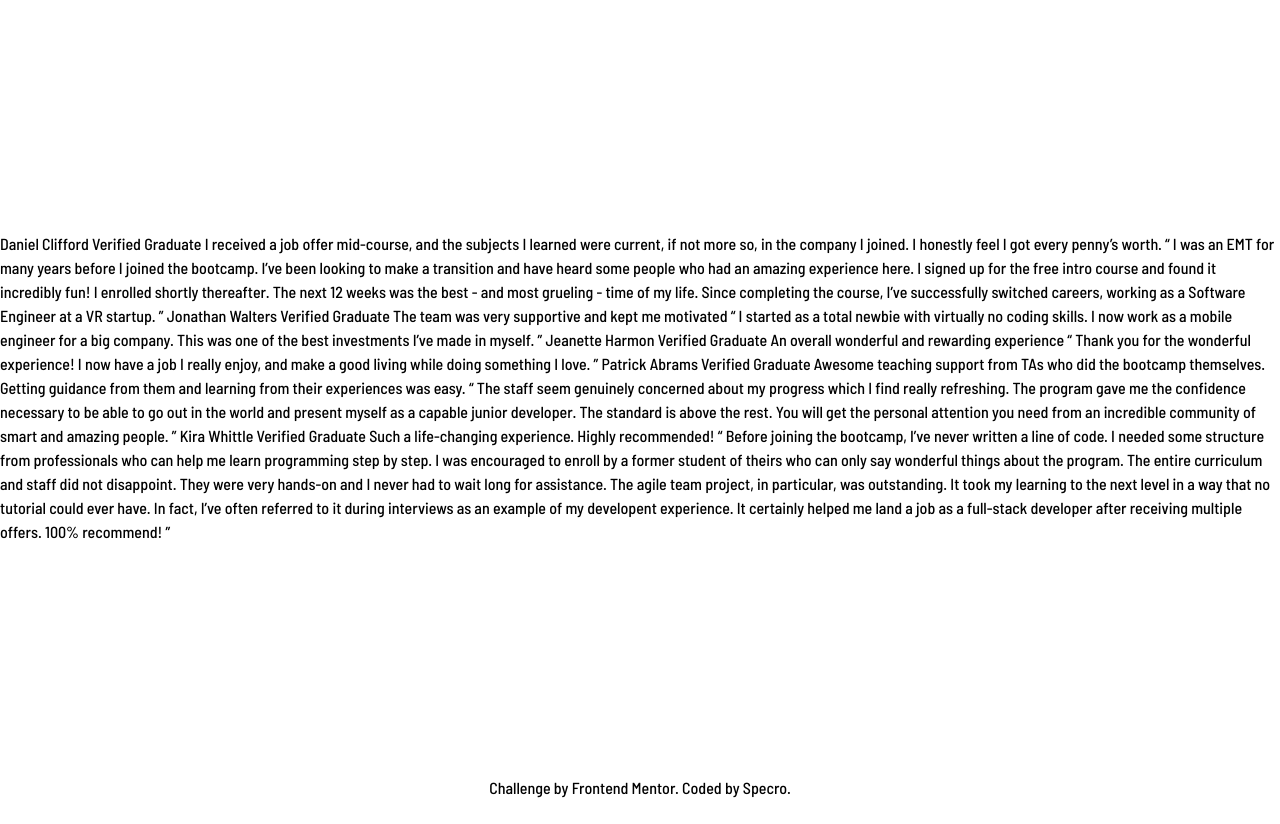
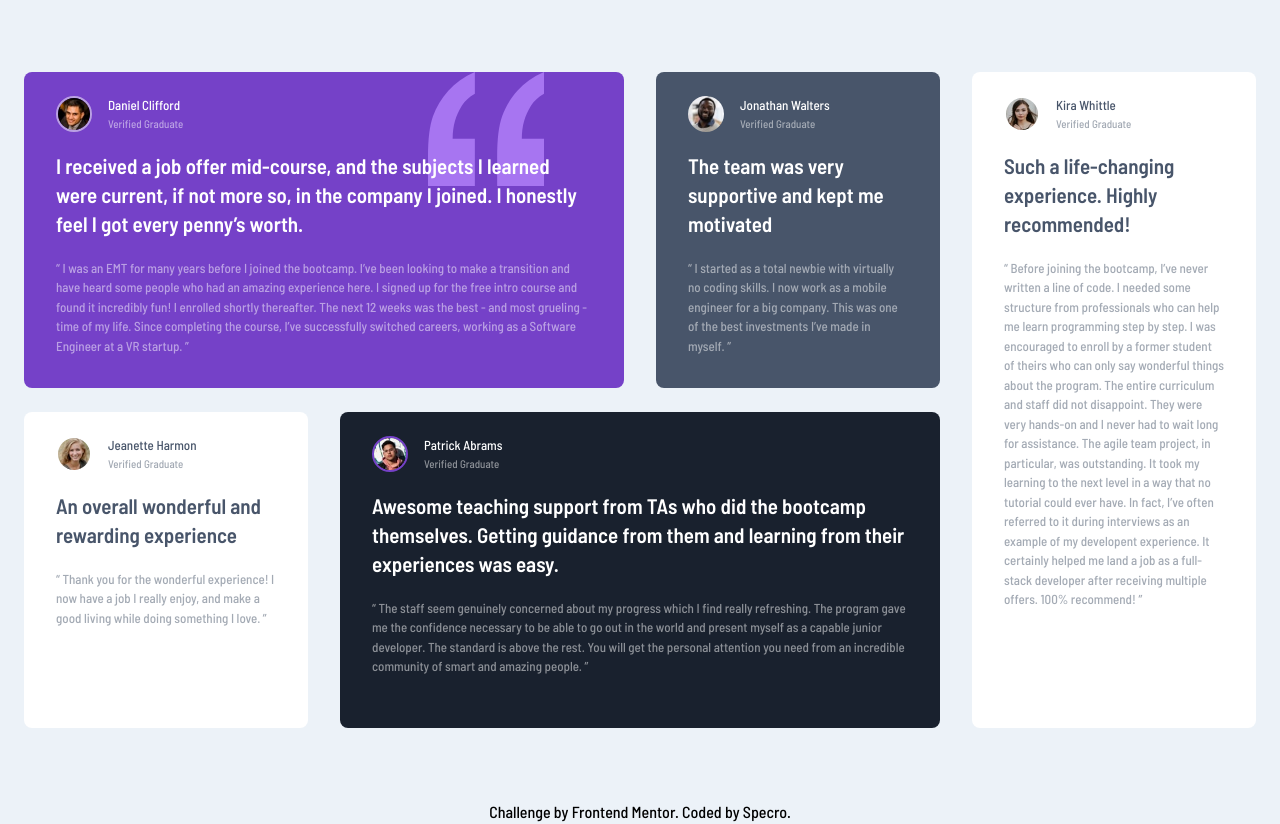
Before and after one commit to Specro/testimonials-grid-section, a website built with Vite: page index.html in a window 1280 px wide. Before the commit the page ends 800 px from the top, so only its background shows below. Built offline with nearby package versions, Linux system fonts and the light colour scheme.

Commit message:
Add component

```diff
--- a/index.html
+++ b/index.html
@@ -12,60 +12,85 @@
 
   <title>Frontend Mentor | [Challenge Name Here]</title>
 </head>
-<body class="flex flex-col h-full">
+<body class="flex flex-col h-full bg-light-grayish-blue">
   <main class="container mx-auto flex flex-grow items-center justify-center">
+    <div class="mx-6 my-18 grid grid-cols-1 lg:grid-cols-4 lg:grid-rows-2 gap-y-6 gap-x-8">
+      <div class="bg-moderate-violet rounded-lg pt-6 pb-8 px-8 bg-no-repeat bg-right-6 lg:bg-right-20 bg-quotation lg:col-span-2" style="background-image: url(./images/bg-pattern-quotation.svg)">
+        <div class="flex gap-4 items-center mb-5">
+          <img src="./images/image-daniel.jpg" alt="daniel" class="rounded-full border-2 border-white/50 w-9">
+          <div class="text-white flex flex-col text-sm">
             Daniel Clifford
-  Verified Graduate
-
-  I received a job offer mid-course, and the subjects I learned were current, if not more so,
-  in the company I joined. I honestly feel I got every penny’s worth.
-
-  “ I was an EMT for many years before I joined the bootcamp. I’ve been looking to make a
-  transition and have heard some people who had an amazing experience here. I signed up
-  for the free intro course and found it incredibly fun! I enrolled shortly thereafter.
-  The next 12 weeks was the best - and most grueling - time of my life. Since completing
-  the course, I’ve successfully switched careers, working as a Software Engineer at a VR startup. ”
-
+            <span class="text-2xs text-white/50">Verified Graduate</span>
+          </div>
+        </div>
+        <h1 class="text-white font-semibold text-2xl mb-5 leading-snug">
+          I received a job offer mid-course, and the subjects I learned were current, if not more so, in the company I joined. I honestly feel I got every penny’s worth.
+        </h1>
+        <p class="text-white/50 font-medium text-sm">
+          “ I was an EMT for many years before I joined the bootcamp. I’ve been looking to make a transition and have heard some people who had an amazing experience here. I signed up for the free intro course and found it incredibly fun! I enrolled shortly thereafter. The next 12 weeks was the best - and most grueling - time of my life. Since completing the course, I’ve successfully switched careers, working as a Software Engineer at a VR startup. ”
+        </p>
+      </div>
+      <div class="bg-very-dark-grayish-blue rounded-lg pt-6 pb-8 px-8">
+        <div class="flex gap-4 items-center mb-5">
+          <img src="./images/image-jonathan.jpg" alt="jonathan" class="rounded-full w-9">
+          <div class="text-white flex flex-col text-sm">
             Jonathan Walters
-  Verified Graduate
-
+            <span class="text-2xs text-white/50">Verified Graduate</span>
+          </div>
+        </div>
+        <h1 class="text-white text-2xl mb-5 font-semibold leading-snug">
           The team was very supportive and kept me motivated
-
-  “ I started as a total newbie with virtually no coding skills. I now work as a mobile engineer
-  for a big company. This was one of the best investments I’ve made in myself. ”
-
+        </h1>
+        <p class="text-white/50 font-medium text-sm">
+          “ I started as a total newbie with virtually no coding skills. I now work as a mobile engineer for a big company. This was one of the best investments I’ve made in myself. ”
+        </p>
+      </div>
+      <div class="bg-white rounded-lg pt-6 pb-8 px-8 lg:order-4">
+        <div class="flex gap-4 items-center mb-5">
+          <img src="./images/image-jeanette.jpg" alt="jeanette" class="rounded-full border-2 border-white/50 w-9">
+          <div class="text-very-dark-grayish-blue flex flex-col text-sm">
             Jeanette Harmon
-  Verified Graduate
-
+            <span class="text-2xs text-very-dark-grayish-blue/50">Verified Graduate</span>
+          </div>
+        </div>
+        <h1 class="text-very-dark-grayish-blue text-2xl mb-5 font-semibold leading-snug">
           An overall wonderful and rewarding experience
-
-  “ Thank you for the wonderful experience! I now have a job I really enjoy, and make a good living
-  while doing something I love. ”
-
+        </h1>
+        <p class="text-very-dark-grayish-blue/50 font-medium text-sm">
+          “ Thank you for the wonderful experience! I now have a job I really enjoy, and make a good living while doing something I love. ”
+        </p>
+      </div>
+      <div class="bg-very-dark-blackish-blue rounded-lg pt-6 pb-8 px-8 lg:col-span-2 lg:order-5">
+        <div class="flex gap-4 items-center mb-5">
+          <img src="./images/image-patrick.jpg" alt="patrick" class="rounded-full border-2 border-moderate-violet w-9">
+          <div class="text-white flex flex-col text-sm">
             Patrick Abrams
-  Verified Graduate
-
-  Awesome teaching support from TAs who did the bootcamp themselves. Getting guidance from them and
-  learning from their experiences was easy.
-
-  “ The staff seem genuinely concerned about my progress which I find really refreshing. The program
-  gave me the confidence necessary to be able to go out in the world and present myself as a capable
-  junior developer. The standard is above the rest. You will get the personal attention you need from
-  an incredible community of smart and amazing people. ”
-
+            <span class="text-2xs text-white/50">Verified Graduate</span>
+          </div>
+        </div>
+        <h1 class="text-white text-2xl mb-5 font-semibold leading-snug">
+          Awesome teaching support from TAs who did the bootcamp themselves. Getting guidance from them and learning from their experiences was easy.
+        </h1>
+        <p class="text-white/50 font-medium text-sm">
+          “ The staff seem genuinely concerned about my progress which I find really refreshing. The program gave me the confidence necessary to be able to go out in the world and present myself as a capable junior developer. The standard is above the rest. You will get the personal attention you need from an incredible community of smart and amazing people. ”
+        </p>
+      </div>
+      <div class="bg-white rounded-lg pt-6 pb-8 px-8 lg:row-span-2 lg:order-3">
+        <div class="flex gap-4 items-center mb-5">
+          <img src="./images/image-kira.jpg" alt="kira" class="rounded-full border-2 border-white/50 w-9">
+          <div class="text-very-dark-grayish-blue font-medium flex flex-col text-sm">
             Kira Whittle
-  Verified Graduate
-
+            <span class="text-2xs text-very-dark-grayish-blue/50">Verified Graduate</span>
+          </div>
+        </div>
+        <h1 class="text-very-dark-grayish-blue text-2xl mb-5 font-semibold leading-snug">
           Such a life-changing experience. Highly recommended!
-
-  “ Before joining the bootcamp, I’ve never written a line of code. I needed some structure from
-  professionals who can help me learn programming step by step. I was encouraged to enroll by a former
-  student of theirs who can only say wonderful things about the program. The entire curriculum and staff
-  did not disappoint. They were very hands-on and I never had to wait long for assistance. The agile team
-  project, in particular, was outstanding. It took my learning to the next level in a way that no tutorial
-  could ever have. In fact, I’ve often referred to it during interviews as an example of my developent
-  experience. It certainly helped me land a job as a full-stack developer after receiving multiple offers.
-  100% recommend! ”
+        </h1>
+        <p class="text-very-dark-grayish-blue/50 font-medium text-sm">
+          “ Before joining the bootcamp, I’ve never written a line of code. I needed some structure from professionals who can help me learn programming step by step. I was encouraged to enroll by a former student of theirs who can only say wonderful things about the program. The entire curriculum and staff did not disappoint. They were very hands-on and I never had to wait long for assistance. The agile team project, in particular, was outstanding. It took my learning to the next level in a way that no tutorial could ever have. In fact, I’ve often referred to it during interviews as an example of my developent experience. It certainly helped me land a job as a full-stack developer after receiving multiple offers. 100% recommend! ”
+        </p>
+      </div>
+    </div>
   </main>
   <footer class="text-center">
     Challenge by <a href="https://www.frontendmentor.io?ref=challenge" target="_blank">Frontend Mentor</a>.
--- a/tailwind.config.js
+++ b/tailwind.config.js
@@ -7,6 +7,28 @@ module.exports = {
     extend: {
       fontFamily: {
         sans: ['Barlow Semi Condensed', 'sans-serif']
+      },
+      colors: {
+        'moderate-violet': '#7541C8',
+        'very-dark-grayish-blue': '#48556A',
+        'very-dark-blackish-blue': '#19212E',
+        'light-gray': '#CFCFCF',
+        'light-grayish-blue': '#ECF2F8'
+      },
+      fontSize: {
+        'sm': '0.8125rem',
+        '2xl': '1.3125rem',
+        '2xs': '0.6875rem'
+      },
+      spacing: {
+        18: '4.5rem'
+      },
+      backgroundPosition: {
+        'right-6': 'top right 1.5rem',
+        'right-6': 'top right 5rem'
+      },
+      backgroundSize: {
+        quotation: '116px'
       }
     },
   },
```
Lines whose indentation alone changed are shown as unchanged.
